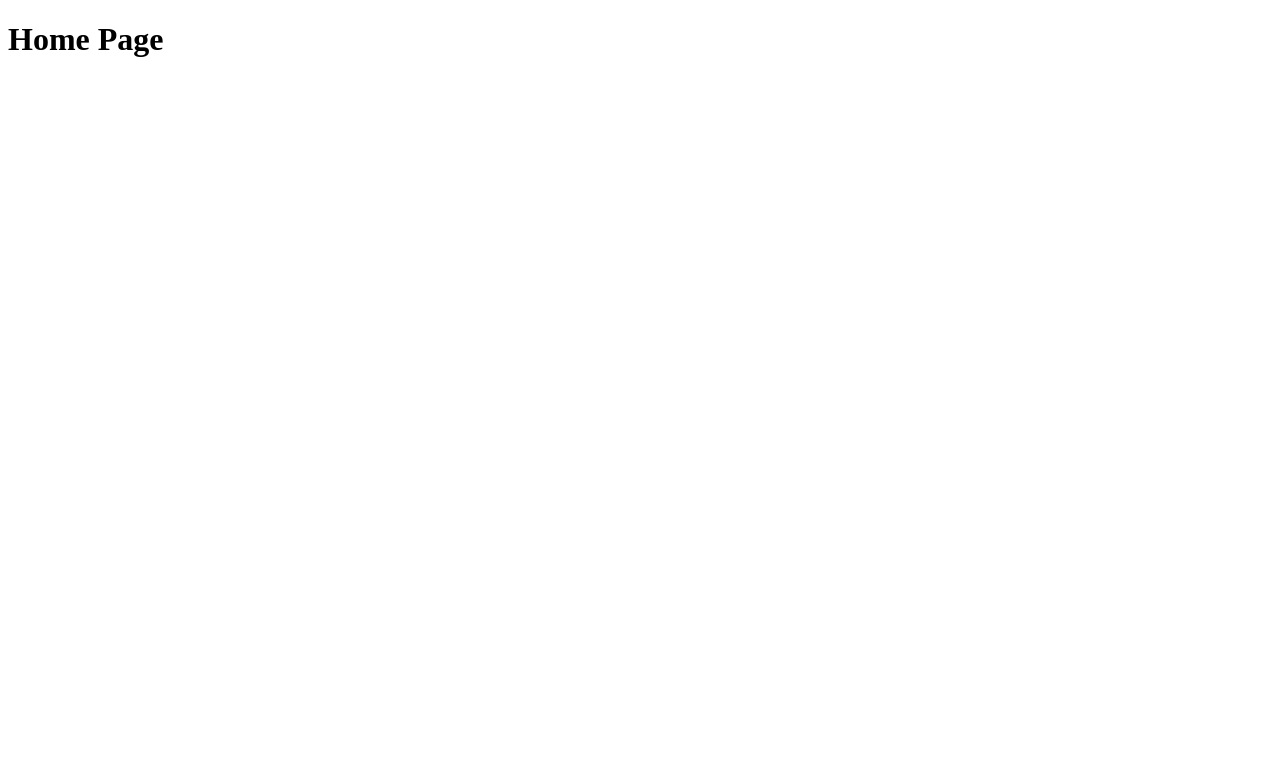
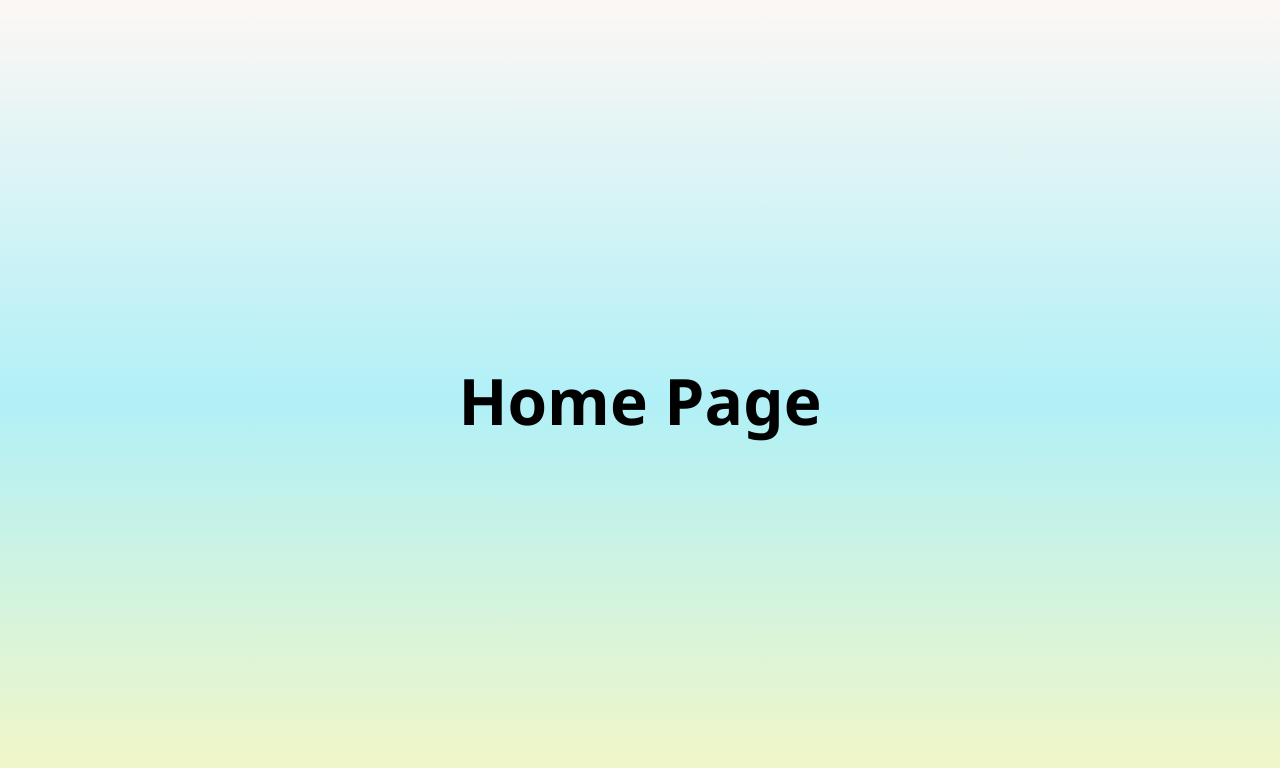
Before and after one commit to raman-kushwaha/newTestRepo, a plain HTML site: page index.html in a window 1280 px wide. Drawn offline with Linux system fonts and the light colour scheme.

Commit message:
style file added

```diff
--- a/index.html
+++ b/index.html
@@ -4,6 +4,7 @@
     <meta charset="UTF-8" />
     <meta name="viewport" content="width=device-width, initial-scale=1.0" />
     <title>Document</title>
+    <link rel="stylesheet" href="style.css" />
   </head>
   <body>
     <h1>Home Page</h1>
--- /dev/null
+++ b/style.css
@@ -0,0 +1,18 @@
+* {
+  margin: 0;
+  padding: 0;
+  box-sizing: border-box;
+  font-family: "Segoe UI", Tahoma, Geneva, Verdana, sans-serif;
+}
+
+body {
+  width: 100vw;
+  height: 100vh;
+  display: flex;
+  flex-direction: column;
+  justify-content: center;
+  align-items: center;
+  font-size: 2rem;
+  font-weight: 600;
+  background: linear-gradient(to bottom, #fdf7f4, #b1f0f7, #f6f7c4);
+}
```
